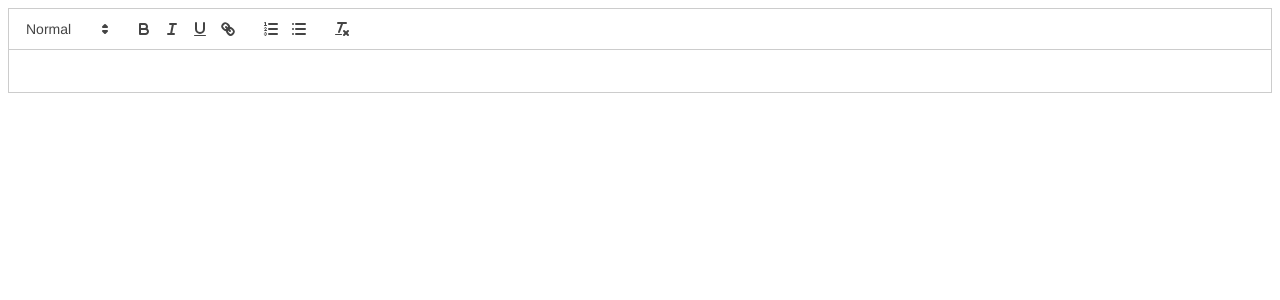
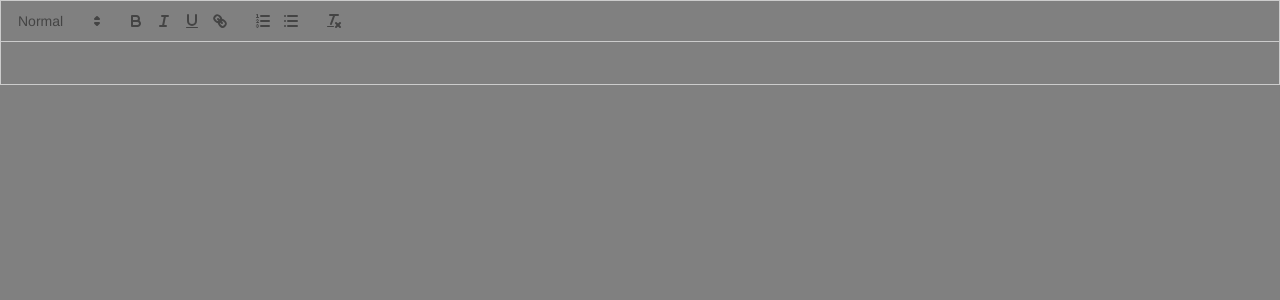
Before and after one commit to BrenoFariasdaSilva/TextSync, a React (Create React App) app in the folder client/: page / in a window 1280 px wide. Shown: the top 300 px of the page. Built offline with nearby package versions, Linux system fonts and the light colour scheme.

Commit message:
FEATURE: Adding background-color with margins

```diff
--- a/client/src/styles.css
+++ b/client/src/styles.css
@@ -1,3 +1,8 @@
 *, *::before, *::after {
   box-sizing: border-box;
 }
+
+body {
+    background-color: grey;
+    margin: 0;
+}
```
